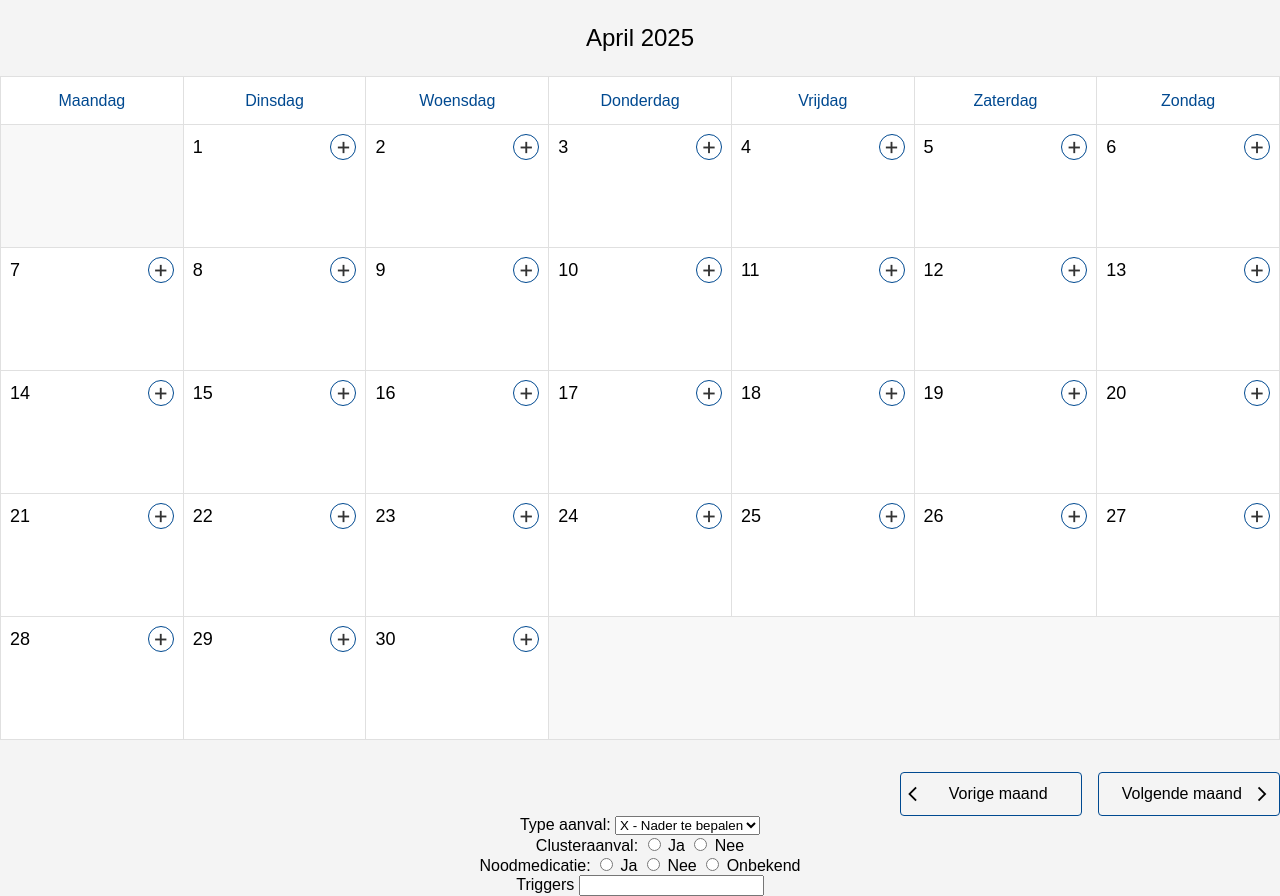
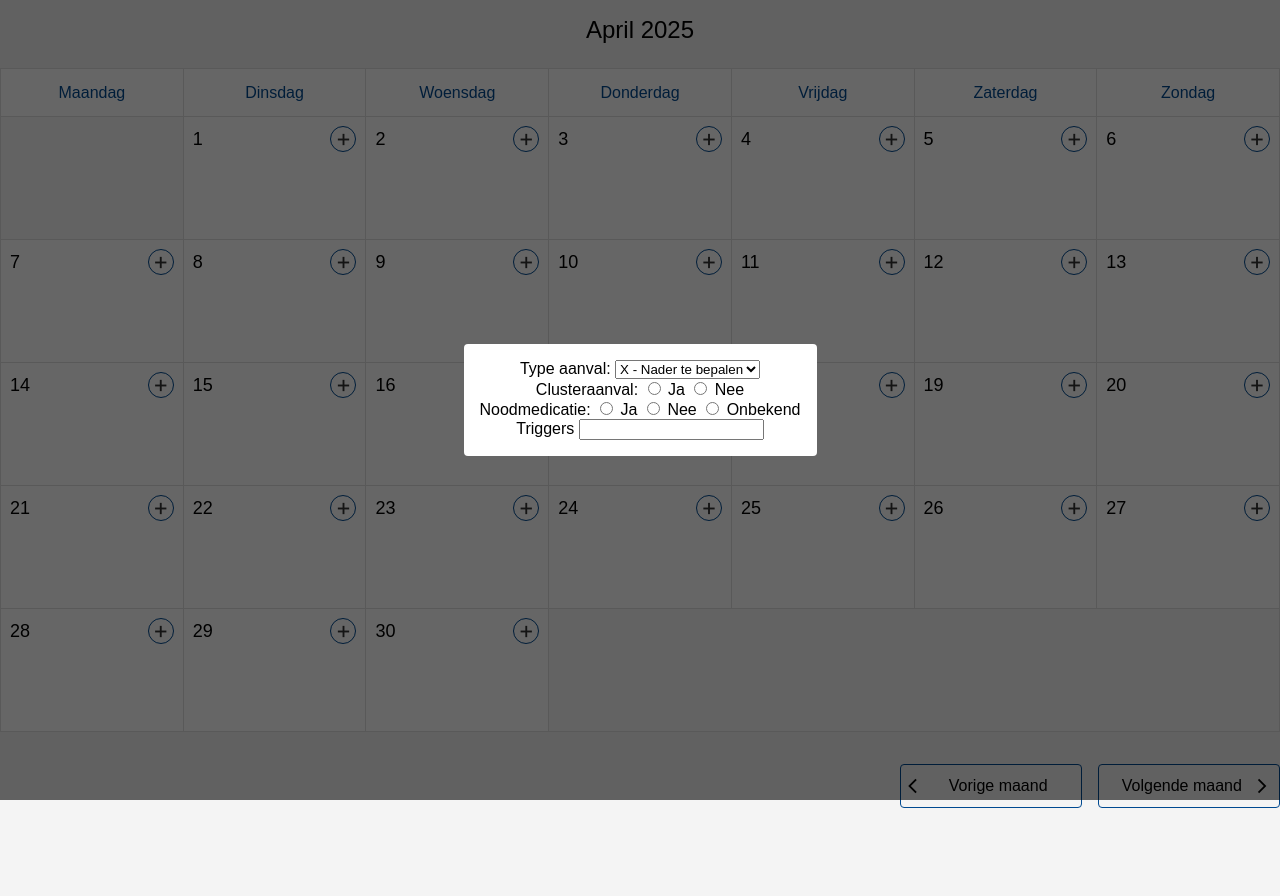
Before and after one commit to BlackCelestialDeer/attackregistration, a website built with Vite: page src/index.html in a window 1280 px wide. After the commit the page ends 808 px from the top, so only its background shows below. Built offline with nearby package versions, Linux system fonts and the light colour scheme.

Commit message:
worked on modal

```diff
--- /dev/null
+++ b/src/assets/scss/components/modal/_base.scss
@@ -0,0 +1,18 @@
+.cs-app {
+	position: relative;
+}
+
+.cs-modal {
+	display: flex;
+	position: absolute;
+	margin-inline: auto;
+	padding: 16px;
+
+	justify-self: center;
+	align-self: center;
+
+	border-radius: 4px;
+	background-color: var(--cs-color-white);
+
+	z-index: 20;
+}
--- /dev/null
+++ b/src/assets/scss/components/modal/_scrim.scss
@@ -0,0 +1,8 @@
+.cs-scrim {
+	position: absolute;
+	height: 100vh;
+	width: 100vw;
+	background-color: var(--cs-color-transparent-darker);
+
+	z-index: 10;
+}
--- a/src/assets/scss/main.scss
+++ b/src/assets/scss/main.scss
@@ -6,3 +6,6 @@
 @forward "./components/calendar/top-row.scss";
 @forward "./components/calendar/content.scss";
 @forward "./components/calendar/pager.scss";
+
+@forward "./components/modal/base";
+@forward "./components/modal/scrim";
--- a/src/assets/scss/utilities/static.scss
+++ b/src/assets/scss/utilities/static.scss
@@ -1,4 +1,9 @@
+html {
+	height: 100%;
+
 	body {
+		display: flex;
+		height: 100%;
 		font-family: Arial, sans-serif;
 		background-color: #f4f4f4;
 		text-align: center;
@@ -9,5 +14,7 @@ body {
 			display: flex;
 			flex-direction: column;
 			align-items: center;
+			justify-content: center;
 		}
 	}
+}
--- a/src/index.html
+++ b/src/index.html
@@ -25,8 +25,8 @@
 			</div>
 			<div class="cs-modal">
 				<div class="cs-modal-content">
-					<span class="cs-modal-date"></span>
-					<div class="cs-modal-attack-type">
+					<span class="cs-modal-item cs-modal-date"></span>
+					<div class="cs-modal-item cs-modal-attack-type">
 						<label for="type_attack">Type aanval:</label>
 						<select name="type_attack">
 							<option>X - Nader te bepalen</option>
@@ -34,14 +34,14 @@
 							<option>Optie 2</option>
 						</select>
 					</div>
-					<div class="cs-modal-cluster">
+					<div class="cs-modal-item cs-modal-cluster">
 						<span>Clusteraanval: </span>
 						<input type="radio" id="option_yes" value="Ja" name="custer_attack" />
 						<label for="option_yes">Ja</label>
 						<input type="radio" id="option_no" value="Nee" name="custer_attack" />
 						<label for="option_no">Nee</label>
 					</div>
-					<div class="cs-modal-medication">
+					<div class="cs-modal-item cs-modal-medication">
 						<span>Noodmedicatie:</span>
 						<input type="radio" id="option_yes" value="Ja" name="took_medication" />
 						<label for="option_yes">Ja</label>
@@ -50,12 +50,14 @@
 						<input type="radio" id="option_unknown" value="Onbekend" name="took_medication" />
 						<label for="option_unknown">Onbekend</label>
 					</div>
-					<div class="cs-modal-triggers">
+					<div class="cs-modal-item cs-modal-triggers">
 						<label for="triggers">Triggers</label>
 						<input type="text" name="triggers" />
 					</div>
 				</div>
 			</div>
+			<div class="cs-scrim">
+			</div>
 		</app>
 	</body>
 </html>
```
Lines whose indentation alone changed are shown as unchanged.
